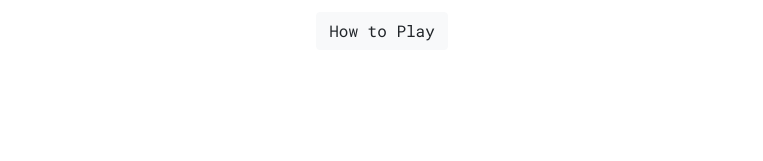
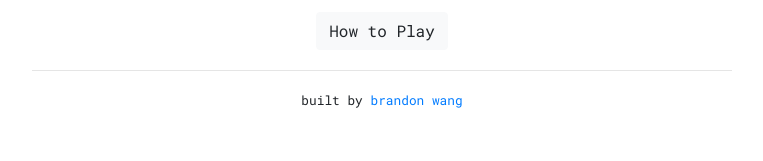
Before and after one commit to coconut750750/pseudonyms, a React (Create React App) app in the folder client/: page / in a window 1280 px wide. Shown: the part 137-298 px from the top of the page, without its empty margins (258-1021 px from the left). Built offline with nearby package versions, Linux system fonts and the light colour scheme.

Commit message:
add credits

```diff
--- a/client/src/App.js
+++ b/client/src/App.js
@@ -20,8 +20,6 @@ function App() {
   const [gameCode, setGameCode] = useState("");
   const [name, setName] = useState("");
   const [socket, setSocket] = useState(undefined);
-
-  console.log('env', process.env);
 
   const socketiohost = process.env.NODE_ENV === "development" ? 'localhost:5000' : '';
 
@@ -75,10 +73,15 @@ function App() {
   return (
     <div className="App">
       <br/>
-      <h3>Pseudonyms</h3>
+        <h3>Pseudonyms</h3>
       <hr/>
 
       {views[viewState]}
+
+      <hr/>
+      <div>
+        <small>built by <a href="https://brandon-wang.me">brandon wang</a></small>
+      </div>
     </div>
   );
 }
```
Also changed, not shown: 1 other file (tests, documents, lock files or other folders).
